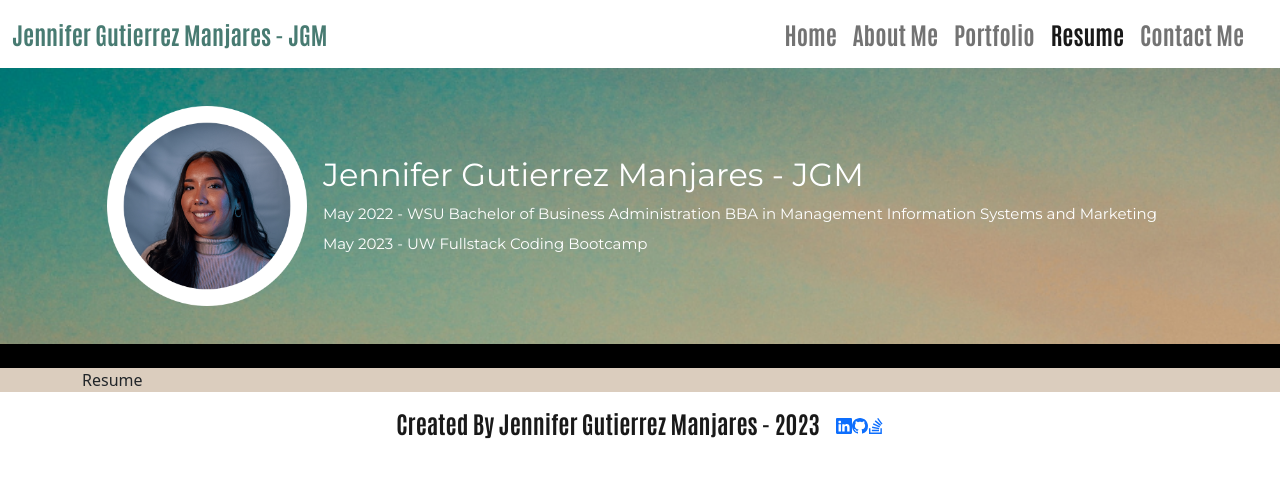
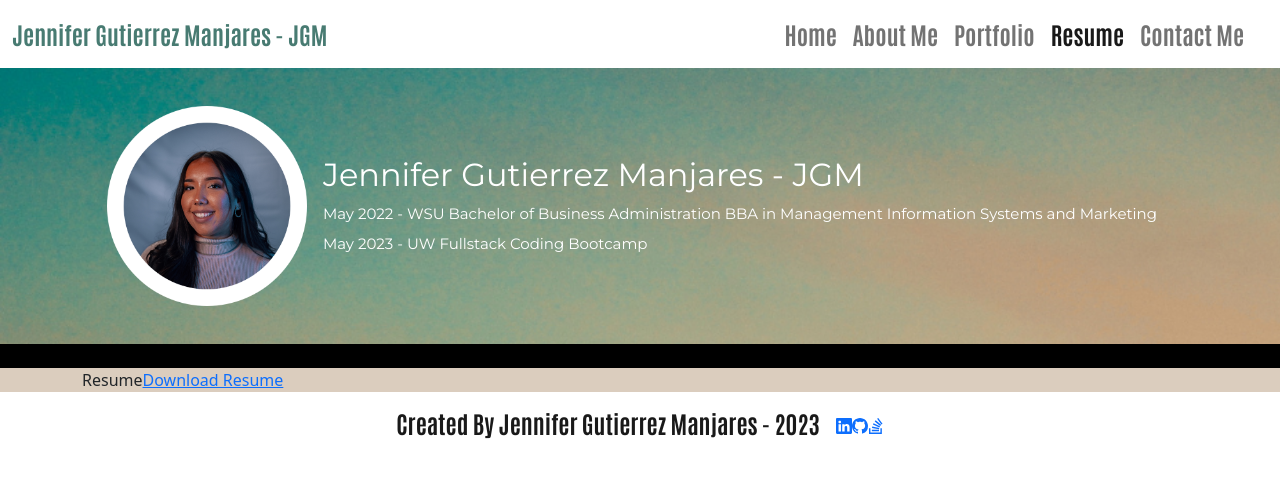
Before and after one commit to jenjen0219/react-portfolio, a React (Create React App) app: page /resume in a window 1280 px wide. Shown: the top 478 px of the page. Built offline with nearby package versions, Linux system fonts and the light colour scheme.

Commit message:
completed the download resume button within resume component and have started the process for presenting the six titled images in the portfolio

```diff
--- a/src/components/pages/Portfolio.js
+++ b/src/components/pages/Portfolio.js
@@ -1,5 +1,21 @@
 import React from 'react'
 import Projects from './Projects';
+
+const projects = [
+  {
+    title: "Road Trip Weather Planner",
+    image: "",
+    links: {
+      github: "",
+      live: ""
+    }
+  },
+  {},
+  {},
+  {},
+  {},
+  {},
+]
 
 function Portfolio() {
   return (
--- a/src/components/pages/Resume.js
+++ b/src/components/pages/Resume.js
@@ -1,8 +1,13 @@
 import React from 'react'
 
 function Resume() {
+
   return (
-    <div>Resume</div>
+    <div>Resume
+      <a href=".../assets/documents/DCTechnician.Resume.Jennifer.Gutierrez.docx" download="Resume JGM">
+        Download Resume
+      </a>
+    </div>
   )
 }
 
```
